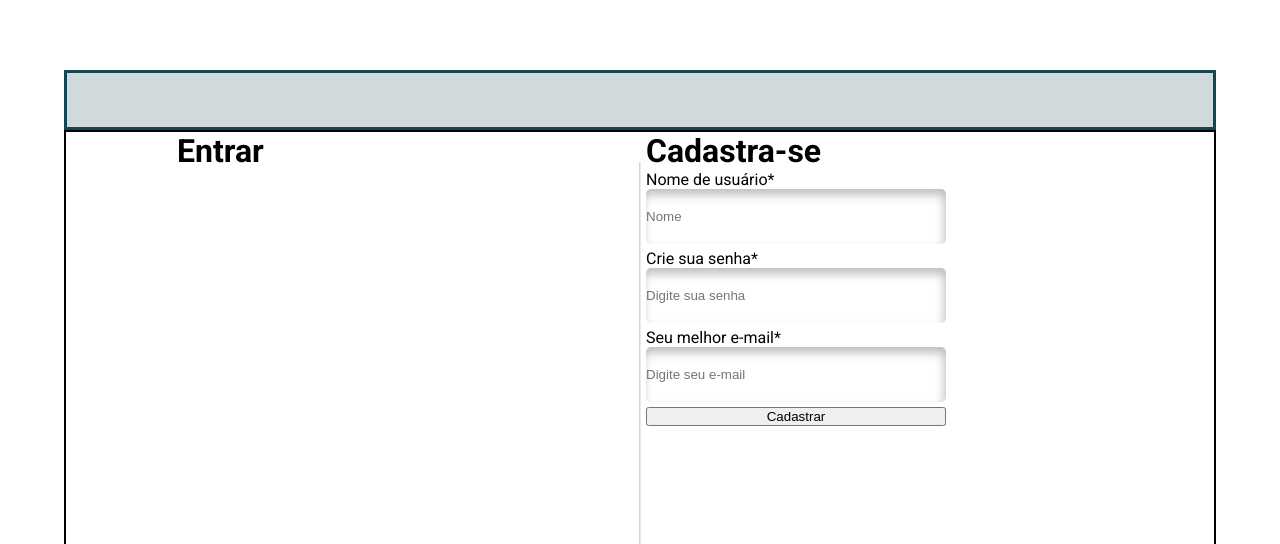
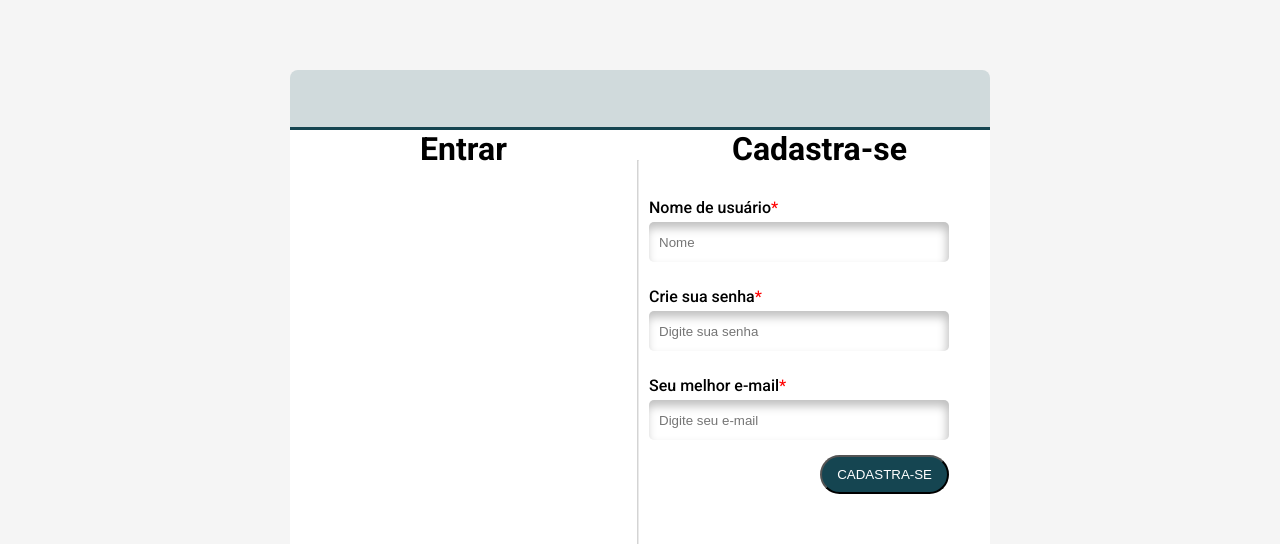
Before and after one commit to HeberSilverio/LojaVirtual-comAngular, an Angular app in the folder loja-online/: page /seller-auth in a window 1280 px wide. Shown: the part 347-891 px from the top of the page. Built offline with nearby package versions, Linux system fonts and the light colour scheme.

Commit message:
inicio do css

```diff
--- a/loja-online/src/app/home/home.component.html
+++ b/loja-online/src/app/home/home.component.html
@@ -1 +1 @@
-<p>home pages!</p>
+<p></p>
--- a/loja-online/src/app/seller-auth/seller-auth.component.css
+++ b/loja-online/src/app/seller-auth/seller-auth.component.css
@@ -1,27 +1,37 @@
 .seller-auth{
    display: flex;
    flex-direction: column;
+   max-width: 700px;
+   margin: 0 auto;
 }
 .retangulo{
+   display: flex;
    margin-top: 100px;
    width: 100%;
    height: 60px;
-   border: solid #154551;
+   border-bottom: solid 3px #154551;
    background-color: #d0dadc;
+   box-sizing: border-box;
+   border-top-right-radius: 8px;
+   border-top-left-radius: 8px;
+
 }
 .signup{
    display: flex;
    flex-direction: row;
    justify-content: center;
-   /* margin-top: 103px; */
-   border: solid 2px ;
-
+   width: 100%;
+   background-color: #fff;
 }
 .entrar{
-   width: 462px;
-   height: 542px;
+   width: 460px;
+   height: 400px;
 }
- hr{
+.entrar h1{
+   text-align: center;
+   margin-bottom:20px;
+}
+hr{
    height: 455px;
    margin-top: 30px;
    border-color: #b3b2b243;
@@ -29,23 +39,51 @@
 .cadastrar{
    display: flex;
    flex-direction: column;
-   padding-left: 5px;
+   padding-left: 10px;
    width: 462px;
-   height: 542px;
+   height: 510px;
+}
+.cadastrar h1 {
+   text-align: center;
+   margin-bottom:20px;
 }
 .itens-formulario{
    display: flex;
    flex-direction: column;
-   width: 300px;
+   width: 200px;
 }
+.itens-formulario .form-rotulo{
+   font-weight: 500;
+   margin-bottom: 5px;
+   margin-top: 10px;
+}
+.itens-formulario .form-rotulo > span{
+   color: #ff0000;
+
+}
+
 .itens-formulario input{
-   margin-bottom: 5px;
+   margin-bottom: 15px;
    border: solid 0px #fff;
    border-radius: 5px;
    width: 300px;
-   height: 55px;
+   height: 40px;
+   padding-left: 10px;
+
    box-shadow: -2px 6px 10px 0px rgba(0,0,0,0.25) inset;
    -webkit-box-shadow: -2px 6px 10px 0px rgba(0,0,0,0.25) inset;
    -moz-box-shadow: -2px 6px 10px 0px rgba(0,0,0,0.25) inset;
 
 }
+.cadastrar .itens-formulario .btn-form{
+   display: flex;
+   justify-content: flex-end;
+   width: 300px;
+}
+.cadastrar .itens-formulario .btn-form .btn-verde{
+   background-color: #154551;
+   color: #fff;
+   padding: 10px 15px;
+   border-radius: 50px;
+   text-transform:uppercase ;
+}
--- a/loja-online/src/app/seller-auth/seller-auth.component.html
+++ b/loja-online/src/app/seller-auth/seller-auth.component.html
@@ -12,16 +12,18 @@
          <h1>Cadastra-se</h1>
          <form #sellerSignUp="ngForm" (ngSubmit)="signUp(sellerSignUp.value)" class="formulario">
             <div class="itens-formulario">
-               <span>Nome de usuário*</span>
+               <p class="form-rotulo">Nome de usuário<span>*</span></p>
                <input class="form-input" type="text" ngModel name="name" placeholder="Nome">
 
-               <span>Crie sua senha*</span>
+               <p class="form-rotulo">Crie sua senha<span>*</span></p>
                <input class="form-input" type="password" ngModel name="password" placeholder="Digite sua senha">
 
-               <span>Seu melhor e-mail*</span>
+               <p class="form-rotulo">Seu melhor e-mail<span>*</span></p>
                <input class="form-input" type="text" ngModel name="email"  placeholder="Digite seu e-mail">
 
-               <button  class="form-button">Cadastrar</button>
+               <div class="btn-form">
+                  <button  class="btn-verde">Cadastra-se </button>
+               </div>
             </div>
 
          </form>
--- a/loja-online/src/styles.css
+++ b/loja-online/src/styles.css
@@ -23,6 +23,7 @@
 body{
   /* font-family: Arial, Helvetica, sans-serif; */
   font-family: 'Roboto', sans-serif;
+  background-color: #f5f5f5;
 }
 .container{
   margin-left: 5%;
```
